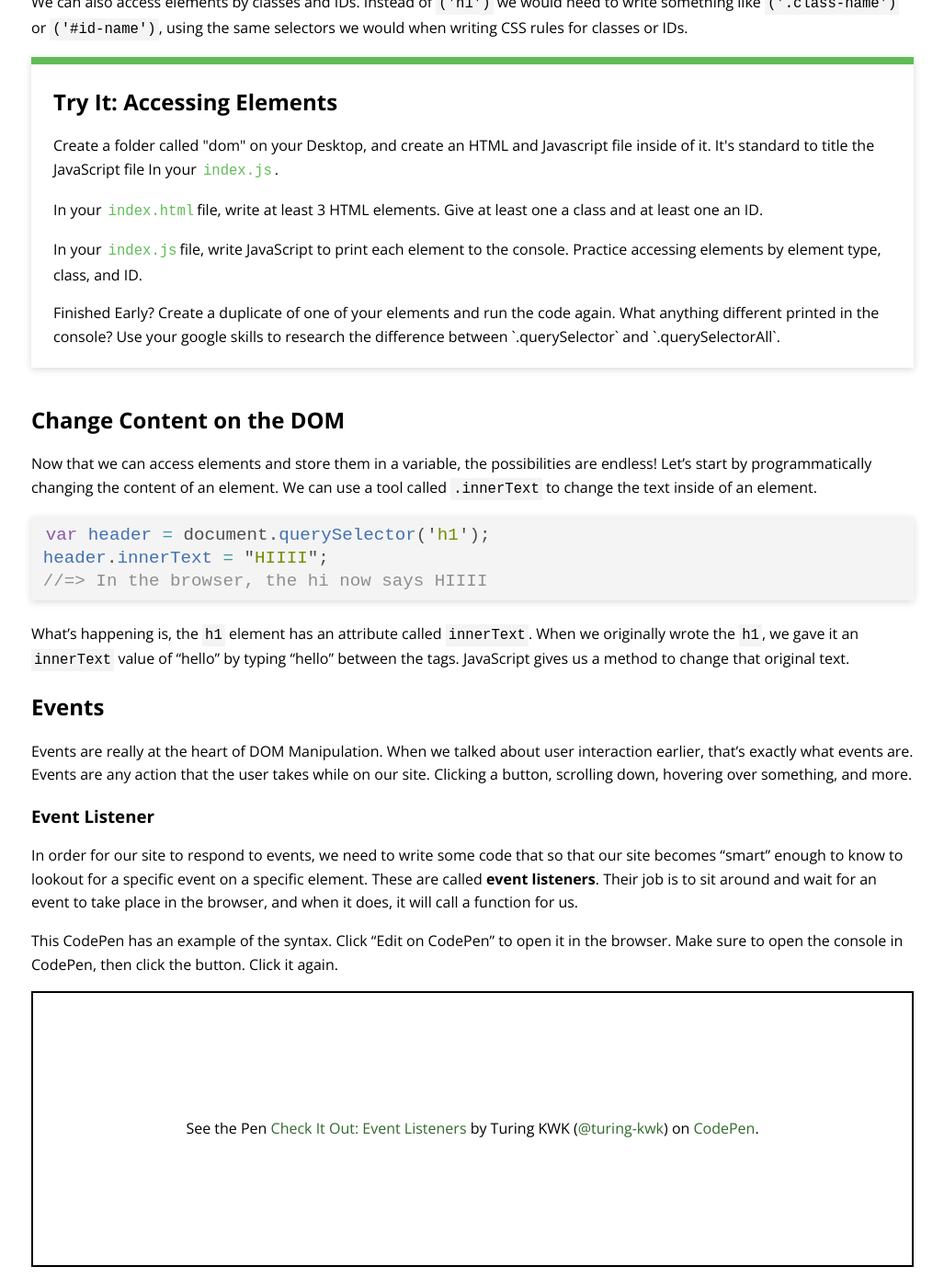
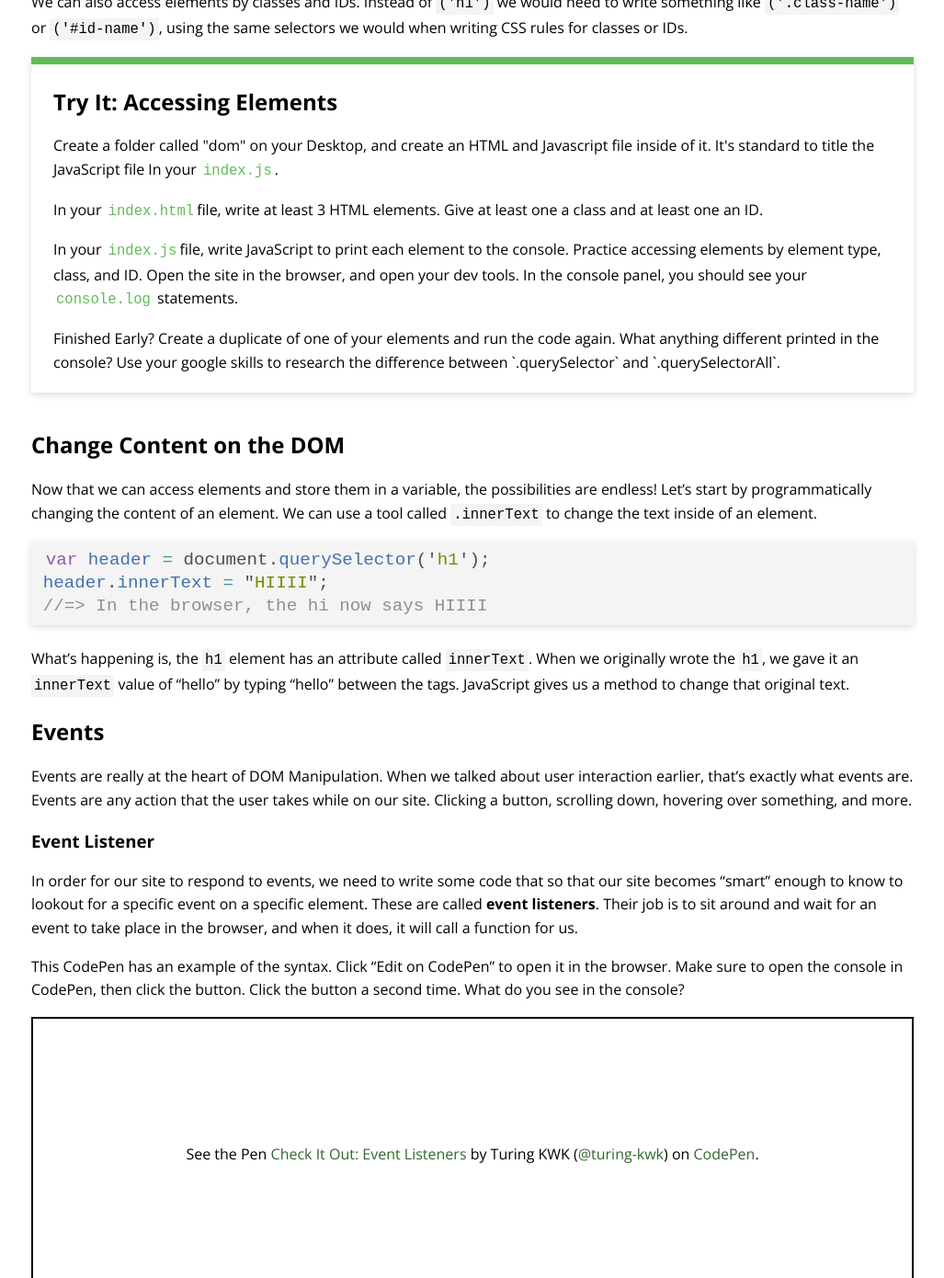
Before and after one commit to ameseee/kwk-curriculum-site, a Jekyll site: the page built from web-app/lessons/dom-manipulation/index.md, in a window 1280 px wide and 1400 px high, scrolled down 1490 px, cut to the strip 0-1390 px from the top of the window. Shown: the whole strip at 92% size, without its empty margins (126-1153 px from the left). Built offline with Jekyll 4.4.1, drawn with Linux system fonts in a browser that asks for light colours; nearby versions of some CDN libraries; some of the changed text lies outside the part shown.

Commit message:
Clarify directions on Try It in DOM Manipulation lesson

```diff
--- a/web-app/lessons/dom-manipulation/index.md
+++ b/web-app/lessons/dom-manipulation/index.md
@@ -47,7 +47,7 @@ We can also access elements by classes and IDs. Instead of `('h1')` we would nee
   <h2>Try It: Accessing Elements</h2>
   <p>Create a folder called "dom" on your Desktop, and create an HTML and Javascript file inside of it. It's standard to title the JavaScript file In your <code class="try-it-code">index.js</code>.</p>
   <p>In your <code class="try-it-code">index.html</code>file, write at least 3 HTML elements. Give at least one a class and at least one an ID.</p>
-  <p>In your <code class="try-it-code">index.js</code>file, write JavaScript to print each element to the console. Practice accessing elements by element type, class, and ID.</p>
+  <p>In your <code class="try-it-code">index.js</code>file, write JavaScript to print each element to the console. Practice accessing elements by element type, class, and ID. Open the site in the browser, and open your dev tools. In the console panel, you should see your <code class="try-it-code">console.log</code> statements.</p>
   <p>Finished Early? Create a duplicate of one of your elements and run the code again. What anything different printed in the console? Use your google skills to research the difference between `.querySelector` and `.querySelectorAll`.</p>
 </div>
 
@@ -71,7 +71,7 @@ Events are really at the heart of DOM Manipulation. When we talked about user in
 
 In order for our site to respond to events, we need to write some code that so that our site becomes "smart" enough to know to lookout for a specific event on a specific element. These are called **event listeners**. Their job is to sit around and wait for an event to take place in the browser, and when it does, it will call a function for us.
 
-This CodePen has an example of the syntax. Click "Edit on CodePen" to open it in the browser. Make sure to open the console in CodePen, then click the button. Click it again.
+This CodePen has an example of the syntax. Click "Edit on CodePen" to open it in the browser. Make sure to open the console in CodePen, then click the button. Click the button a second time. What do you see in the console?
 
 <p class="codepen" data-height="300" data-theme-id="36709" data-default-tab="js,result" data-user="turing-kwk" data-slug-hash="VNGRRv" style="height: 300px; box-sizing: border-box; display: flex; align-items: center; justify-content: center; border: 2px solid black; margin: 1em 0; padding: 1em;" data-pen-title="Check It Out: Event Listeners">
   <span>See the Pen <a href="https://codepen.io/turing-kwk/pen/VNGRRv/">
@@ -146,6 +146,6 @@ Take some time to put together everything we've learned today and complete the p
 
 <div class="practice">
   <h2>Practice: DOM Manipulation</h2>
-  <p>You can create a file folder, or add this to your code from the Try It about.</p>
+  <p>You can create a folder on your Desktop, or a CodePen.</p>
   <p>Build a small site that has one input field for the user to type their name and a button to submit. When the user clicks the button, they should see a message with their name appear on the screen.</p>
 </div>
```
